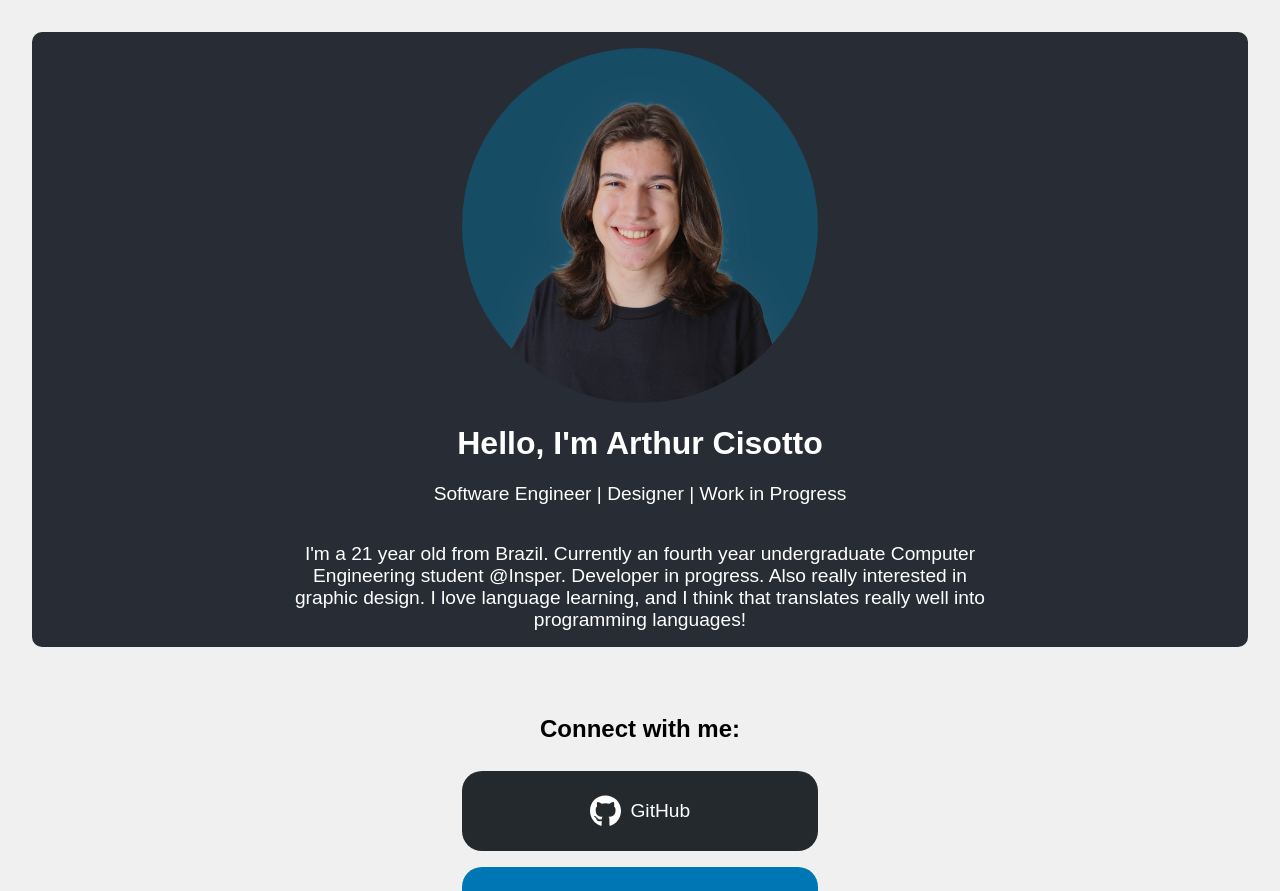
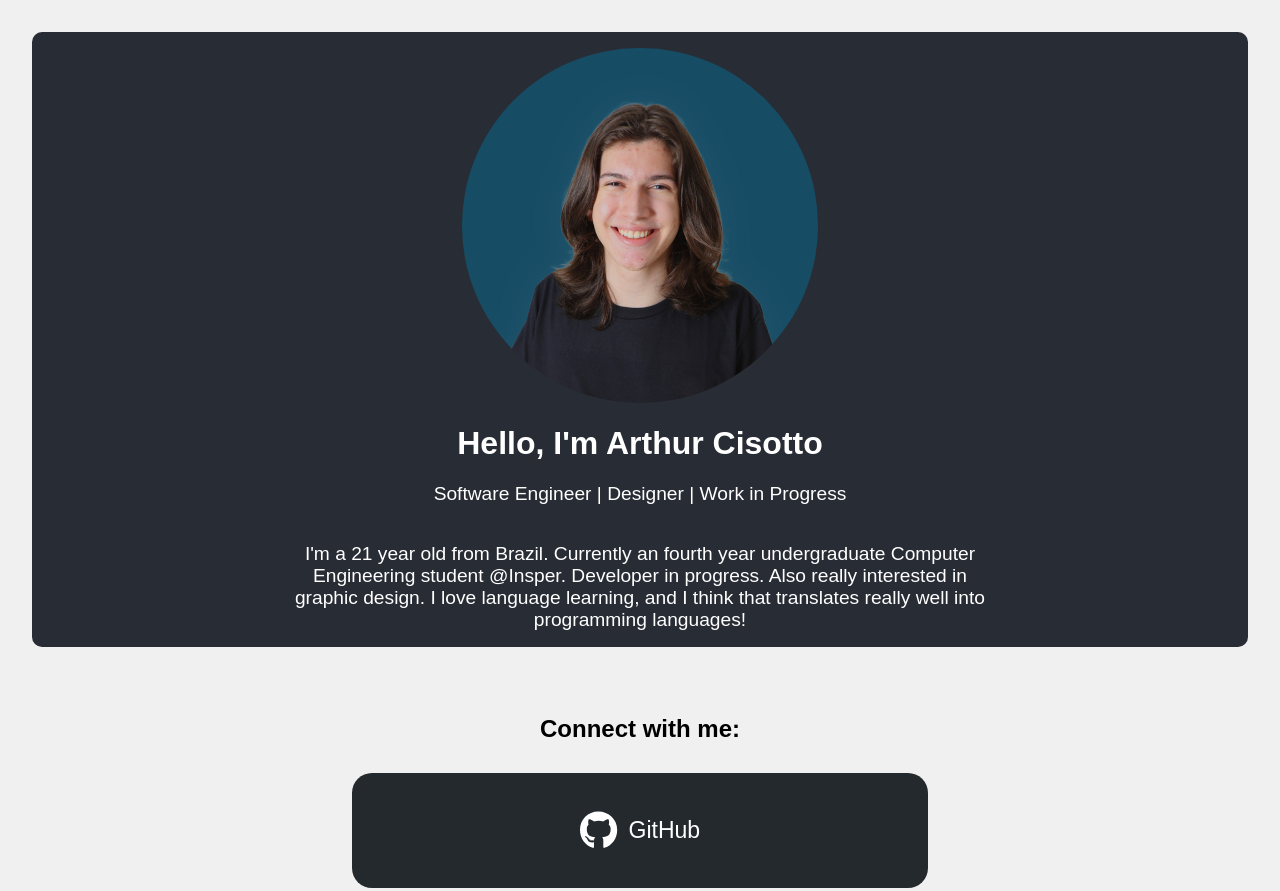
Before and after one commit to ArthurCisotto/ArthurCisotto.github.io, a React (Create React App) app: page / in a window 1280 px wide. Shown: the top 891 px of the page. Built offline with nearby package versions, Linux system fonts and the light colour scheme.

Commit message:
Ajuste botões

```diff
--- a/src/App.css
+++ b/src/App.css
@@ -59,11 +59,11 @@
   justify-content: center;
   text-decoration: none;
   color: white;
-  width: 30%;
-  height: 80px;
+  width:30em;
+  height: 6em;
   border-radius: 20px;
   margin: 0.5em 0;
-  font-size: 1em;
+  font-size: 1.2em;
   transition: opacity 0.6s ease;
 }
 
```
